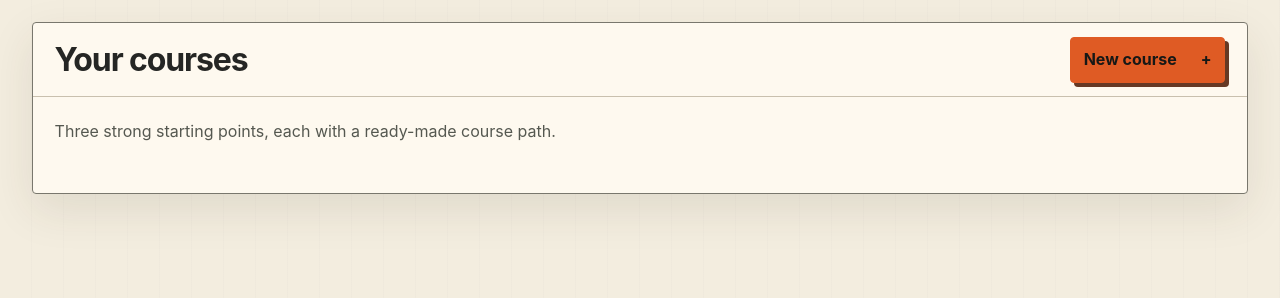
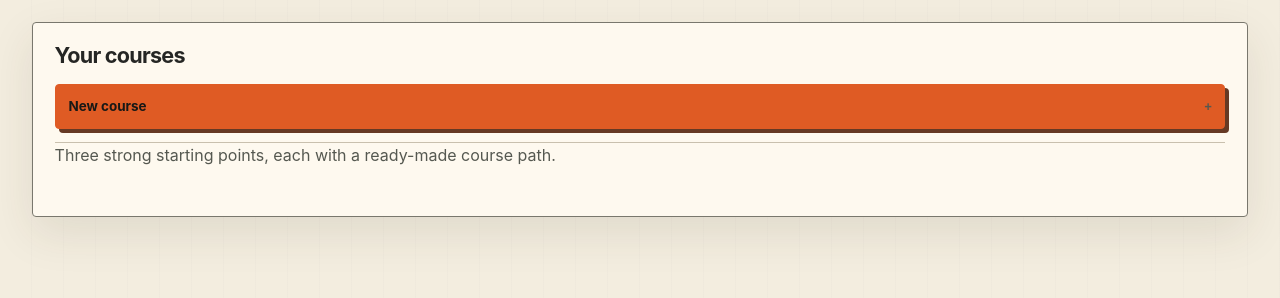
Before and after one commit to rosshd/openlearn, a Python web app: template src/openlearn/web/templates/dashboard.html in a window 1280 px wide. Shown: the part 165-463 px from the top of the page. Run offline with Jinja, Linux system fonts and the light colour scheme; the template is opened without the code that fills it, so the values that code supplies are empty.

Commit message:
refine(web): make dashboard a three-panel workspace

```diff
--- a/src/openlearn/web/static/openlearn.css
+++ b/src/openlearn/web/static/openlearn.css
@@ -241,9 +241,7 @@ h2 { font-size: clamp(1.35rem, 3vw, 2rem); line-height: 1.1; letter-spacing: -0.
 .course-library-intro h1 { max-width: 24ch; margin-bottom: 0; font-size: clamp(2rem, 3.2vw, 2.4rem); line-height: 1; }
 .course-library-intro > p { max-width: 48ch; margin: 0; color: var(--graphite-soft); }
 .course-library-frame { min-width: 0; border: 1px solid var(--line-strong); border-radius: var(--radius); background: color-mix(in srgb, var(--surface) 96%, transparent); box-shadow: var(--shadow); }
-.library-toolbar { min-height: 4.6rem; padding: 0.8rem clamp(1rem, 2vw, 1.35rem); display: flex; align-items: center; justify-content: space-between; gap: 1rem; }
-.library-toolbar h2 { margin: 0; }
-.course-library-grid { grid-template-columns: minmax(15.5rem, 0.72fr) minmax(28rem, 1.65fr) minmax(13.5rem, 0.63fr); align-items: stretch; gap: 0; border-top: 1px solid var(--line); }
+.course-library-grid { grid-template-columns: minmax(15.5rem, 0.72fr) minmax(28rem, 1.65fr) minmax(13.5rem, 0.63fr); align-items: stretch; gap: 0; }
 .course-library-grid.is-empty { grid-template-columns: minmax(0, 1fr); }
 .course-library-grid.is-empty .course-list { padding: clamp(1rem, 2vw, 1.35rem); border-right: 0; }
 .course-list, .course-preview, .starter-strip {
@@ -252,6 +250,9 @@ h2 { font-size: clamp(1.35rem, 3vw, 2rem); line-height: 1.1; letter-spacing: -0.
   background: transparent;
 }
 .course-list { border-right: 1px solid var(--line); }
+.course-list .panel-heading { align-items: stretch; flex-direction: column; }
+.course-list .panel-heading h2 { font-size: 1.35rem; }
+.course-list .new-course-menu, .course-list .new-course-menu > summary { width: 100%; }
 .course-preview { border-right: 1px solid var(--line); display: grid; align-content: start; gap: clamp(1rem, 2vw, 1.4rem); }
 .course-preview > p { max-width: 58ch; color: var(--graphite-soft); }
 .course-preview:focus { outline: none; }
@@ -700,9 +701,6 @@ h2 { font-size: clamp(1.35rem, 3vw, 2rem); line-height: 1.1; letter-spacing: -0.
   .focus-identity { flex-direction: column; gap: 0; }
   .tool-rail { grid-template-columns: 1fr 1fr; }
   .move-surface { padding: 1.2rem; }
-  .course-list .panel-heading { align-items: stretch; flex-direction: column; }
-  .library-toolbar { align-items: stretch; flex-direction: column; }
-  .library-toolbar .new-course-menu { width: 100%; }
   .new-course-menu > summary { width: 100%; }
   .new-course-menu > div { right: auto; left: 0; }
   .course-controls-panel nav { grid-template-columns: 1fr; }
--- a/src/openlearn/web/templates/dashboard.html
+++ b/src/openlearn/web/templates/dashboard.html
@@ -12,10 +12,12 @@
   </header>
 
   <section class="course-library-frame" data-course-workspace>
-    <div class="library-toolbar">
+    <div class="dashboard-grid course-library-grid{% if not dashboard.courses %} is-empty{% endif %}">
+    <section class="course-list" aria-labelledby="courses-title">
+      <div class="panel-heading">
         <h2 id="courses-title">Your courses</h2>
         <details class="new-course-menu">
-        <summary class="primary-action compact">New course <span aria-hidden="true">+</span></summary>
+          <summary class="primary-action compact course-add-action">New course <span aria-hidden="true">+</span></summary>
           <div aria-label="New course choices">
             <a href="{{ url_for('new_course') }}#starter-courses"><strong>Starter course</strong><small>Begin with a proven course path.</small></a>
             <a href="{{ url_for('new_course') }}#custom-course"><strong>Custom course</strong><small>Describe anything you want to learn.</small></a>
@@ -23,9 +25,6 @@
           </div>
         </details>
       </div>
-
-    <div class="dashboard-grid course-library-grid{% if not dashboard.courses %} is-empty{% endif %}">
-    <section class="course-list" aria-labelledby="courses-title">
       {% if dashboard.courses %}
         <div class="course-rows" aria-label="Saved courses">
         {% for course in dashboard.courses %}
```
Also changed, not shown: tests/test_web.py (+4 -0 lines), tests/test_web_browser.py (+9 -0 lines). Lines whose indentation alone changed are shown as unchanged.
